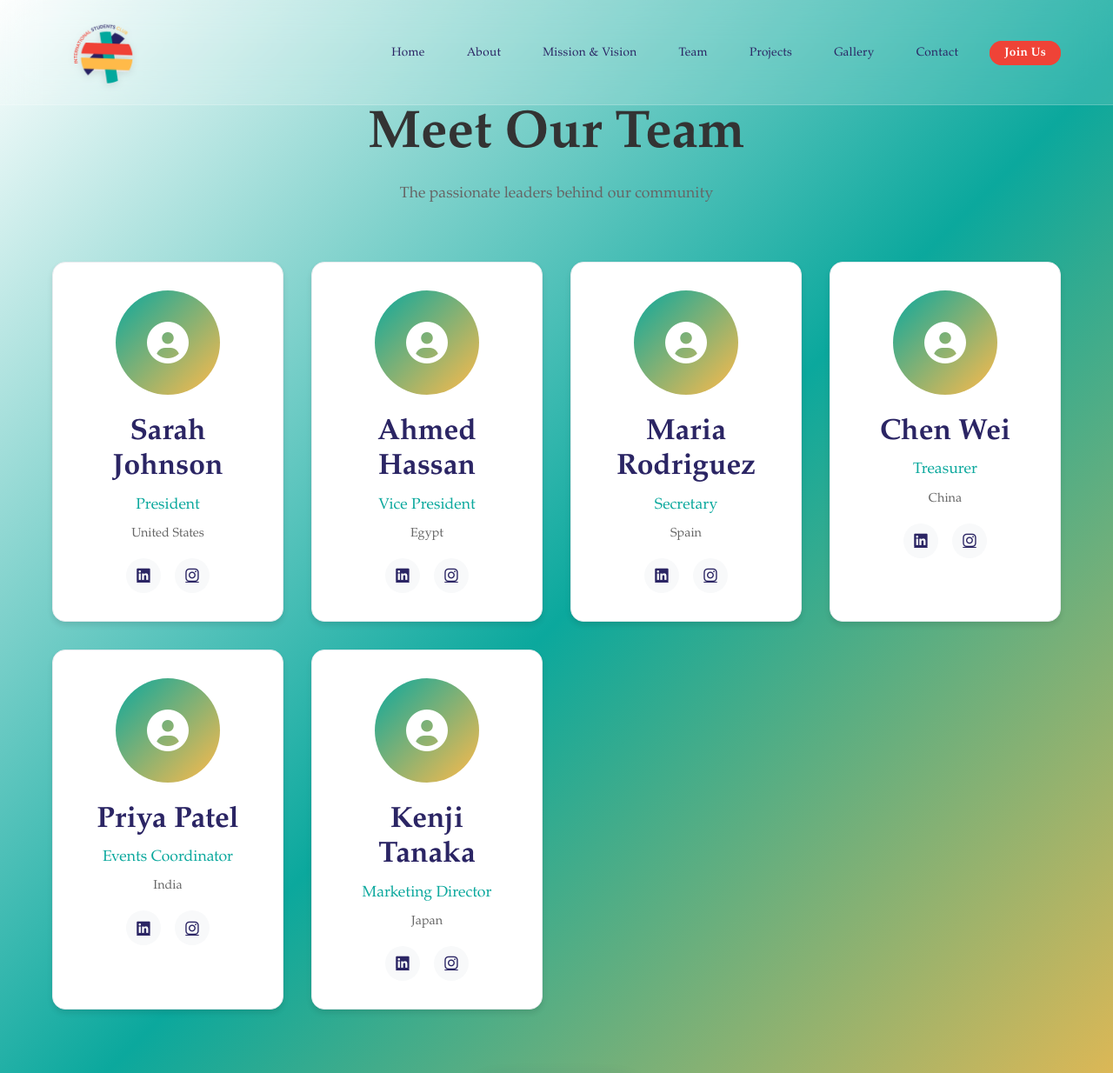
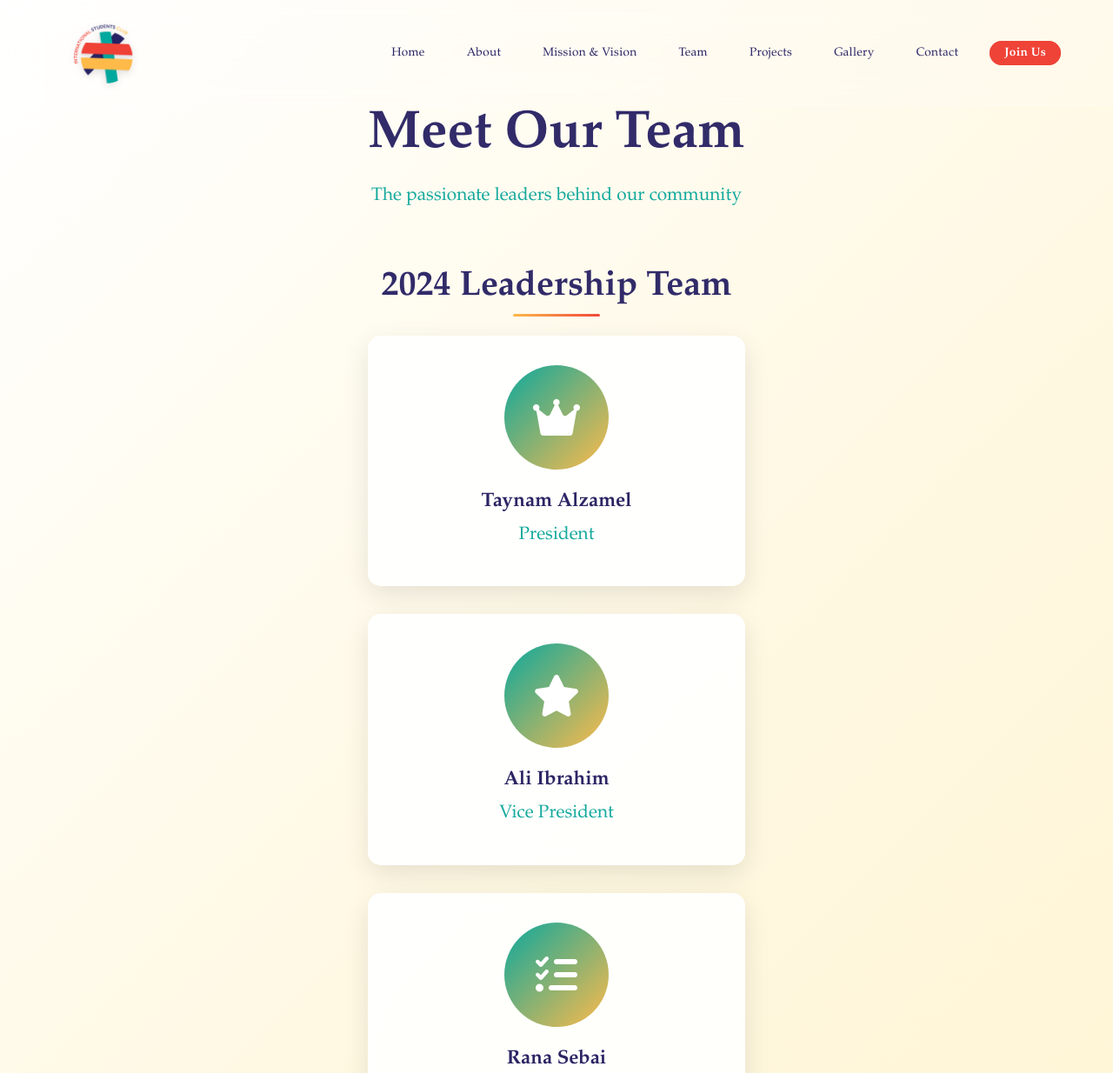
Before and after one commit to taynamghz/ISCwebsite, a plain HTML site: page team.html in a window 1280 px wide. Shown: the top 1234 px of the page at 87% size. Drawn offline with Linux system fonts and the light colour scheme.

Commit message:
Update team.html with 2024 and 2025 leadership teams and improved styling

```diff
--- a/styles.css
+++ b/styles.css
@@ -469,8 +469,25 @@ p {
 .mission-hero,
 .team-hero {
     padding: 120px 0 80px;
-    background: linear-gradient(135deg, var(--white) 0%, var(--secondary-color) 50%, var(--highlight-color) 100%);
-    min-height: 100vh;
+    background: linear-gradient(135deg, #ffffff 0%, #fff8e1 30%, #fff3cd 60%, #ffeaa7 100%);
+    min-height: 60vh;
+    display: flex;
+    align-items: center;
+    justify-content: center;
+    position: relative;
+}
+
+.team-hero h1 {
+    color: #312b69;
+    font-size: 3.8rem;
+    margin-bottom: 1rem;
+    font-family: 'Palatino', 'Palatino Linotype', 'Palatino LT STD', 'Book Antiqua', Georgia, serif;
+}
+
+.team-hero p {
+    color: #14a99d;
+    font-size: 1.3rem;
+    font-family: 'Palatino', 'Palatino Linotype', 'Palatino LT STD', 'Book Antiqua', Georgia, serif;
 }
 
 .back-button {
@@ -553,7 +570,17 @@ p {
 /* Team Section */
 .team {
     padding: 80px 0;
-    background: var(--white);
+    background: linear-gradient(135deg, #ffffff 0%, #fff8e1 30%, #fff3cd 60%, #ffeaa7 100%);
+}
+
+.team .section-header h2 {
+    color: #312b69;
+    font-family: 'Palatino', 'Palatino Linotype', 'Palatino LT STD', 'Book Antiqua', Georgia, serif;
+}
+
+.team .section-header p {
+    color: #14a99d;
+    font-family: 'Palatino', 'Palatino Linotype', 'Palatino LT STD', 'Book Antiqua', Georgia, serif;
 }
 
 .team-grid {
@@ -563,13 +590,68 @@ p {
 }
 
 .team-member {
-    background: var(--white);
+    background: rgba(255, 255, 255, 0.9);
     padding: 2rem;
     border-radius: 15px;
     text-align: center;
-    box-shadow: var(--shadow);
-    transition: transform 0.3s ease;
-    border: 1px solid var(--border-color);
+    box-shadow: 0 10px 30px rgba(0, 0, 0, 0.1);
+    transition: all 0.3s ease;
+    border: 2px solid transparent;
+    backdrop-filter: blur(10px);
+}
+
+.team-member:hover {
+    transform: translateY(-10px);
+    box-shadow: 0 20px 40px rgba(0, 0, 0, 0.15);
+    border-color: #feba4b;
+}
+
+.team-member h3 {
+    color: #312b69;
+    font-size: 1.4rem;
+    margin-bottom: 0.5rem;
+    font-family: 'Palatino', 'Palatino Linotype', 'Palatino LT STD', 'Book Antiqua', Georgia, serif;
+}
+
+.team-member .role {
+    color: #f0463a;
+    font-size: 1rem;
+    font-weight: 600;
+    margin-bottom: 1rem;
+    font-family: 'Palatino', 'Palatino Linotype', 'Palatino LT STD', 'Book Antiqua', Georgia, serif;
+}
+
+.team-year {
+    margin-bottom: 4rem;
+}
+
+.year-title {
+    color: #312b69;
+    font-size: 2.5rem;
+    text-align: center;
+    margin-bottom: 2rem;
+    font-family: 'Palatino', 'Palatino Linotype', 'Palatino LT STD', 'Book Antiqua', Georgia, serif;
+    position: relative;
+}
+
+.year-title::after {
+    content: '';
+    position: absolute;
+    bottom: -10px;
+    left: 50%;
+    transform: translateX(-50%);
+    width: 100px;
+    height: 3px;
+    background: linear-gradient(135deg, #feba4b, #f0463a);
+    border-radius: 2px;
+}
+
+.member-role {
+    color: #f0463a;
+    font-size: 1rem;
+    font-weight: 600;
+    margin-bottom: 1rem;
+    font-family: 'Palatino', 'Palatino Linotype', 'Palatino LT STD', 'Book Antiqua', Georgia, serif;
 }
 
 .team-member:hover {
--- a/team.html
+++ b/team.html
@@ -56,80 +56,98 @@
                 <h1>Meet Our Team</h1>
                 <p>The passionate leaders behind our community</p>
             </div>
+
+            <!-- 2024 Team -->
+            <div class="team-year">
+                <h3 class="year-title">2024 Leadership Team</h3>
                 <div class="team-grid">
                     <div class="team-member">
                         <div class="member-image">
-                        <i class="fas fa-user-circle"></i>
+                            <i class="fas fa-crown"></i>
                         </div>
-                    <h3>Sarah Johnson</h3>
+                        <h3>Taynam Alzamel</h3>
                         <p class="member-role">President</p>
-                    <p class="member-country">United States</p>
-                    <div class="member-social">
-                        <a href="#"><i class="fab fa-linkedin"></i></a>
-                        <a href="#"><i class="fab fa-instagram"></i></a>
-                    </div>
                     </div>
                     <div class="team-member">
                         <div class="member-image">
-                        <i class="fas fa-user-circle"></i>
+                            <i class="fas fa-star"></i>
                         </div>
-                    <h3>Ahmed Hassan</h3>
+                        <h3>Ali Ibrahim</h3>
                         <p class="member-role">Vice President</p>
-                    <p class="member-country">Egypt</p>
-                    <div class="member-social">
-                        <a href="#"><i class="fab fa-linkedin"></i></a>
-                        <a href="#"><i class="fab fa-instagram"></i></a>
-                    </div>
                     </div>
                     <div class="team-member">
                         <div class="member-image">
-                        <i class="fas fa-user-circle"></i>
+                            <i class="fas fa-tasks"></i>
                         </div>
-                    <h3>Maria Rodriguez</h3>
-                    <p class="member-role">Secretary</p>
-                    <p class="member-country">Spain</p>
-                    <div class="member-social">
-                        <a href="#"><i class="fab fa-linkedin"></i></a>
-                        <a href="#"><i class="fab fa-instagram"></i></a>
-                    </div>
+                        <h3>Rana Sebai</h3>
+                        <p class="member-role">Project Management Head</p>
                     </div>
                     <div class="team-member">
                         <div class="member-image">
-                        <i class="fas fa-user-circle"></i>
+                            <i class="fas fa-comments"></i>
                         </div>
-                    <h3>Chen Wei</h3>
-                    <p class="member-role">Treasurer</p>
-                    <p class="member-country">China</p>
-                    <div class="member-social">
-                        <a href="#"><i class="fab fa-linkedin"></i></a>
-                        <a href="#"><i class="fab fa-instagram"></i></a>
-                    </div>
+                        <h3>Mohammad Sharaf</h3>
+                        <p class="member-role">Public Relations Head</p>
                     </div>
                     <div class="team-member">
                         <div class="member-image">
-                        <i class="fas fa-user-circle"></i>
+                            <i class="fas fa-bullhorn"></i>
                         </div>
-                    <h3>Priya Patel</h3>
-                    <p class="member-role">Events Coordinator</p>
-                    <p class="member-country">India</p>
-                    <div class="member-social">
-                        <a href="#"><i class="fab fa-linkedin"></i></a>
-                        <a href="#"><i class="fab fa-instagram"></i></a>
-                    </div>
+                        <h3>Sama Hussien</h3>
+                        <p class="member-role">Marketing Head</p>
                     </div>
                     <div class="team-member">
                         <div class="member-image">
-                        <i class="fas fa-user-circle"></i>
+                            <i class="fas fa-coins"></i>
                         </div>
-                    <h3>Kenji Tanaka</h3>
-                    <p class="member-role">Marketing Director</p>
-                    <p class="member-country">Japan</p>
-                    <div class="member-social">
-                        <a href="#"><i class="fab fa-linkedin"></i></a>
-                        <a href="#"><i class="fab fa-instagram"></i></a>
+                        <h3>Mohammad Rabee</h3>
+                        <p class="member-role">Finance and Logistics Head</p>
                     </div>
                 </div>
             </div>
+
+            <!-- 2025 Team -->
+            <div class="team-year">
+                <h3 class="year-title">2025 Leadership Team</h3>
+                <div class="team-grid">
+                    <div class="team-member">
+                        <div class="member-image">
+                            <i class="fas fa-crown"></i>
+                        </div>
+                        <h3>Rana Sebai</h3>
+                        <p class="member-role">President</p>
+                    </div>
+                    <div class="team-member">
+                        <div class="member-image">
+                            <i class="fas fa-star"></i>
+                        </div>
+                        <h3>Hasan Mudathir</h3>
+                        <p class="member-role">Vice President</p>
+                    </div>
+                    <div class="team-member">
+                        <div class="member-image">
+                            <i class="fas fa-tasks"></i>
+                        </div>
+                        <h3>Omar Yassini</h3>
+                        <p class="member-role">Project Management Head</p>
+                    </div>
+                    <div class="team-member">
+                        <div class="member-image">
+                            <i class="fas fa-comments"></i>
+                        </div>
+                        <h3>Mohammad Sharaf</h3>
+                        <p class="member-role">Public Relations Head</p>
+                    </div>
+                    <div class="team-member">
+                        <div class="member-image">
+                            <i class="fas fa-coins"></i>
+                        </div>
+                        <h3>Mohammad Rabee</h3>
+                        <p class="member-role">Finance and Logistics Head</p>
+                    </div>
+                </div>
+            </div>
+
             <div class="back-button">
                 <a href="index.html" class="btn btn-secondary">← Back to Home</a>
             </div>
```
Also changed, not shown: 1 other file. Lines whose indentation alone changed are shown as unchanged.
